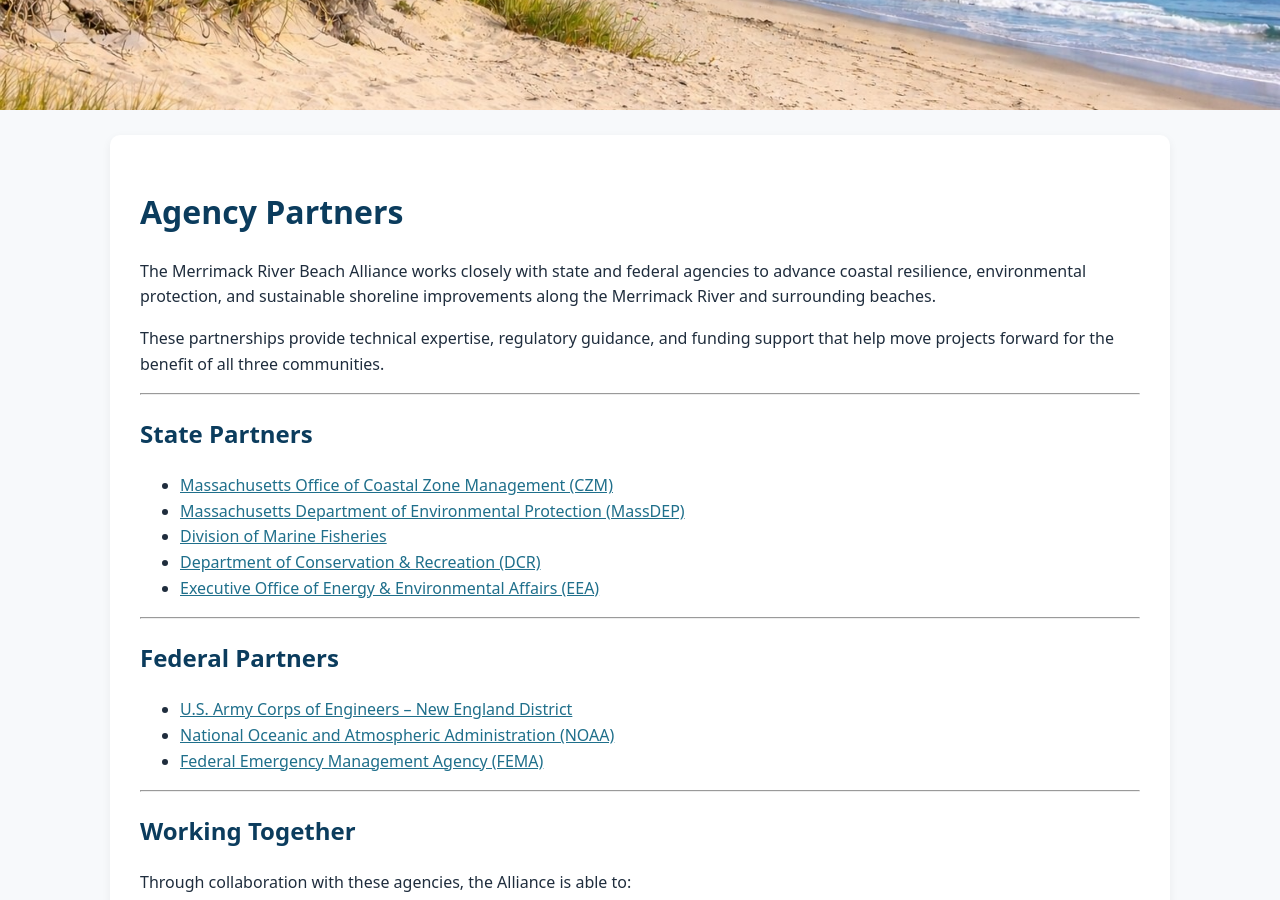
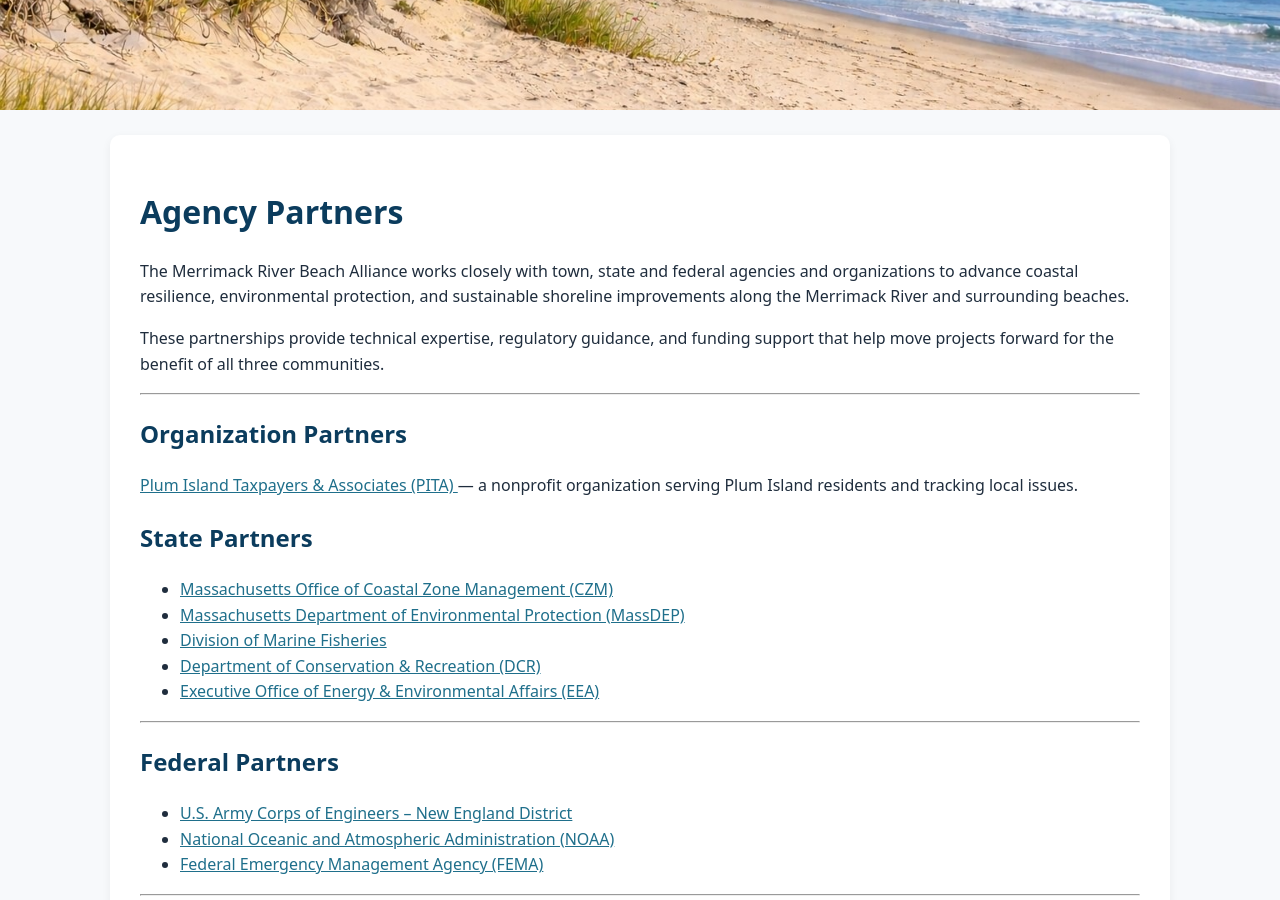
Before and after one commit to MAMRBAGOV/mamrba.gov, a Jekyll site: the page built from partners.md, in a window 1280 px wide and 900 px high, scrolled down 456 px. Built offline with Jekyll 4.4.1, drawn with Linux system fonts in a browser that asks for light colours.

Commit message:
Revise partners section with new organization details
Updated the partners section to include organization partners and improved the overall structure and content.

```diff
--- a/partners.md
+++ b/partners.md
@@ -5,11 +5,18 @@ title: Partners
 
 # Agency Partners
 
-The Merrimack River Beach Alliance works closely with state and federal agencies to advance coastal resilience, environmental protection, and sustainable shoreline improvements along the Merrimack River and surrounding beaches.
+The Merrimack River Beach Alliance works closely with town, state and federal agencies and organizations to advance coastal resilience, environmental protection, and sustainable shoreline improvements along the Merrimack River and surrounding beaches.
 
 These partnerships provide technical expertise, regulatory guidance, and funding support that help move projects forward for the benefit of all three communities.
 
 ---
+## Organization Partners
+<p>
+  <a href="https://www.plumislandtaxpayers.org" target="_blank">
+    Plum Island Taxpayers & Associates (PITA)
+  </a> — a nonprofit organization serving Plum Island residents and tracking local issues.
+</p>
+
 
 ## State Partners
 
```
